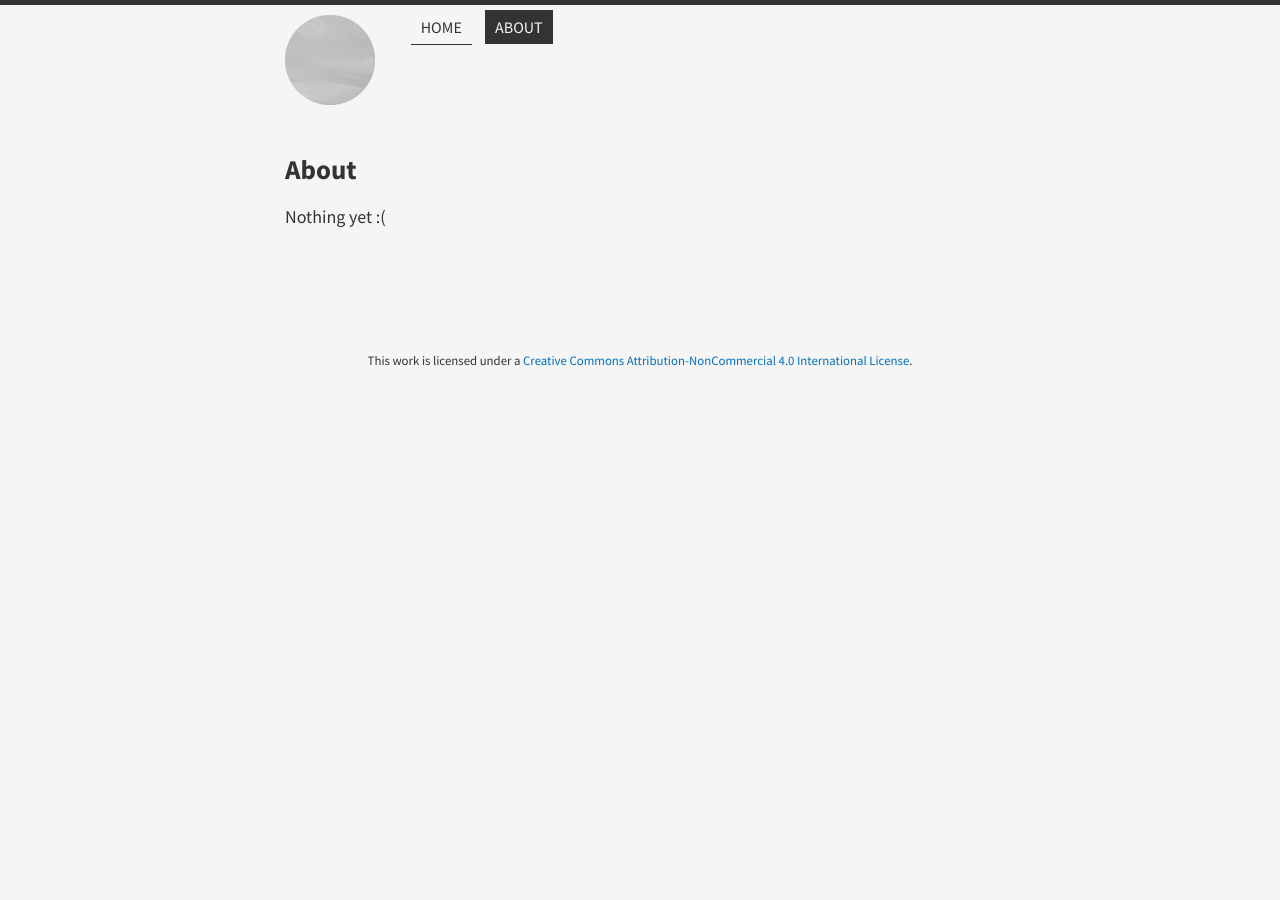
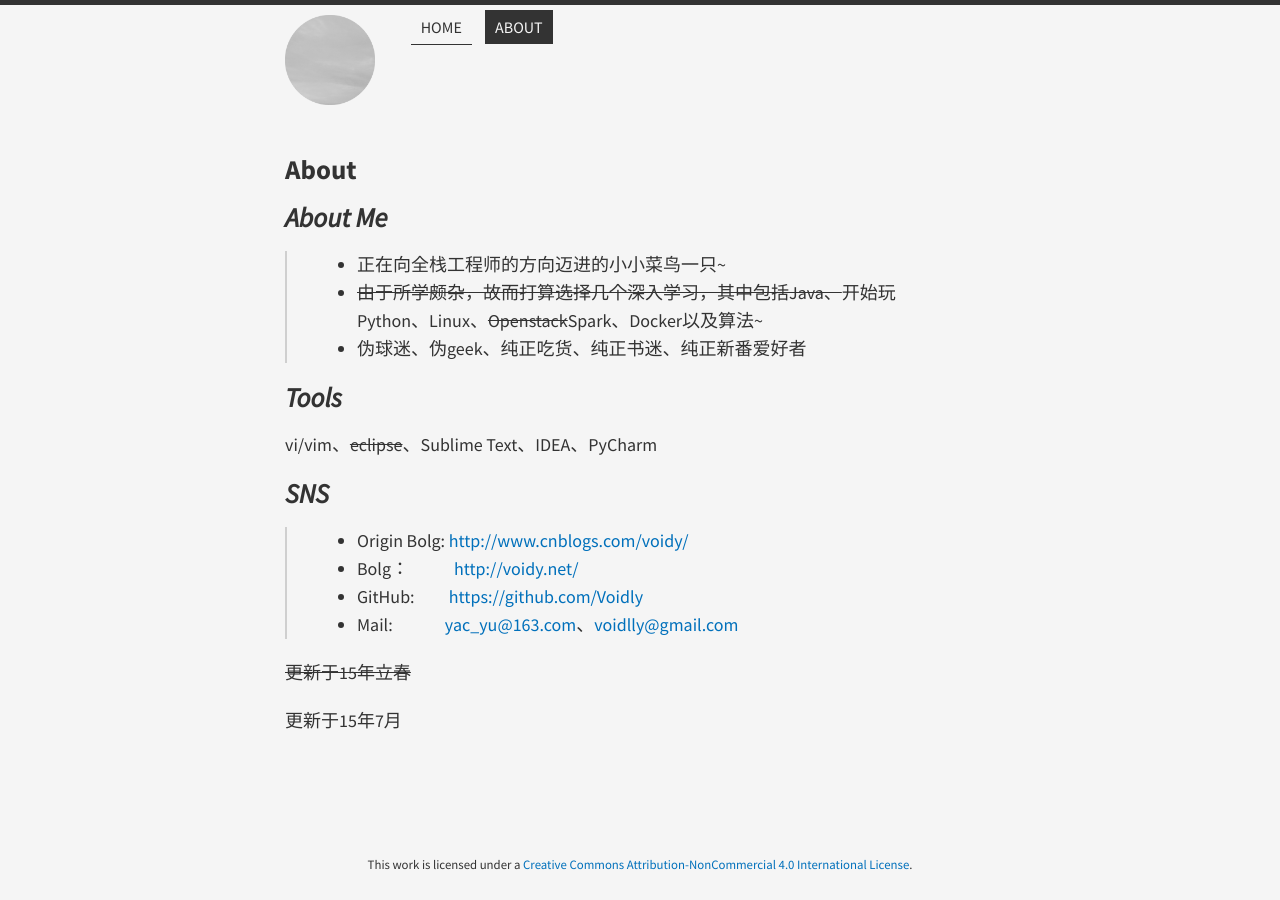
Before and after one commit to Voidly/Voidly.github.io, a Jekyll site: the page built from about/index.md, in a window 1280 px wide. Built offline with Jekyll 4.4.1, drawn with Linux system fonts in a browser that asks for light colours; nearby versions of some CDN libraries; Markdown is read by kramdown in place of the engine named in the settings; comment, search, counter and statistics services are not loaded.

Commit message:
update about

```diff
--- a/about/index.md
+++ b/about/index.md
@@ -1,7 +1,29 @@
 ---
-comments: true
 layout: page
 title: About
+comments: true
 ---
 
-Nothing yet :(
+
+# *About Me*
+> * 正在向全栈工程师的方向迈进的小小菜鸟一只~
+> * ~~由于所学颇杂，故而打算选择几个深入学习，其中包括Java、~~开始玩Python、Linux、~~Openstack~~Spark、Docker以及算法~
+> * 伪球迷、伪geek、纯正吃货、纯正书迷、纯正新番爱好者
+
+
+
+# *Tools*
+
+vi/vim、~~eclipse~~、Sublime Text、IDEA、PyCharm
+
+
+# *SNS*
+> * Origin Bolg: <http://www.cnblogs.com/voidy/>
+> * Bolg：&emsp;&emsp;&ensp;<http://voidy.net/>
+> * GitHub: &emsp;&ensp; <https://github.com/Voidly>
+> * Mail: 	&emsp;&emsp;&ensp; <yac_yu@163.com>、<voidlly@gmail.com>
+
+
+ ~~更新于15年立春~~
+
+ 更新于15年7月
```
